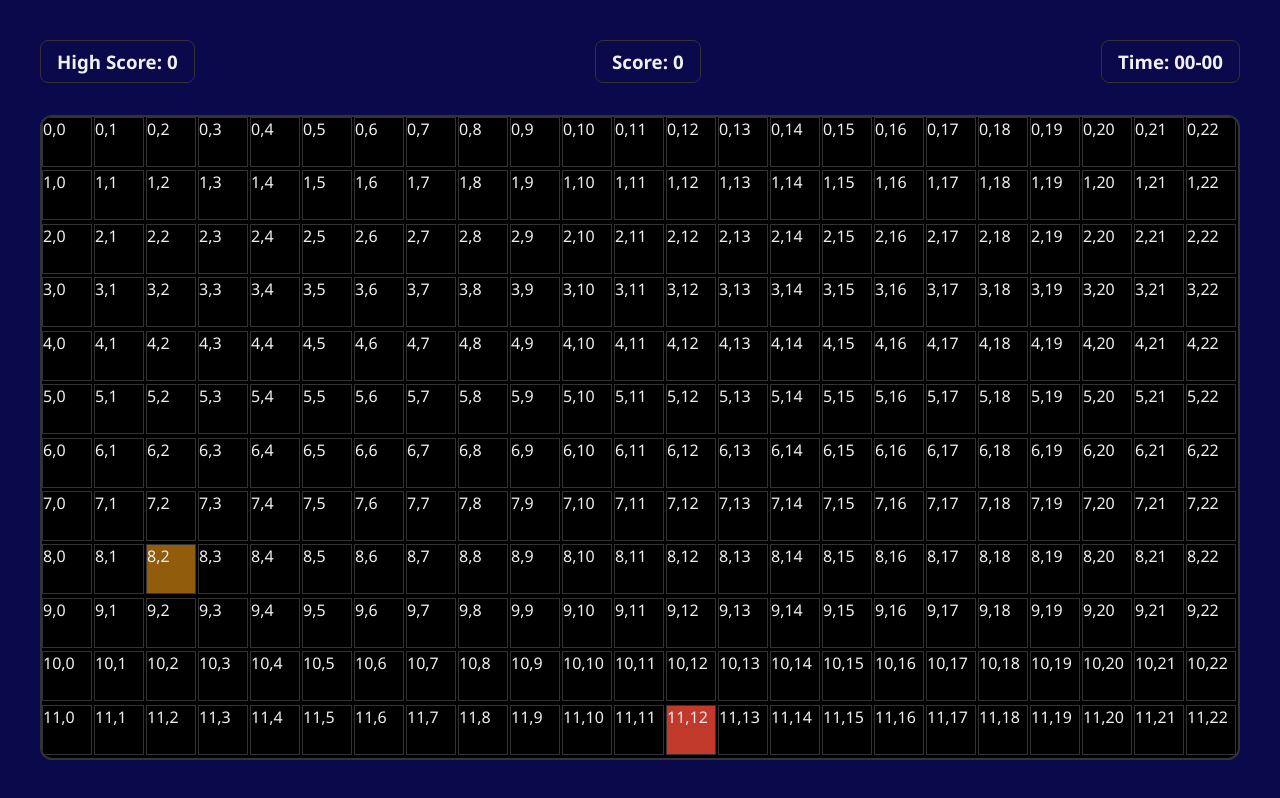
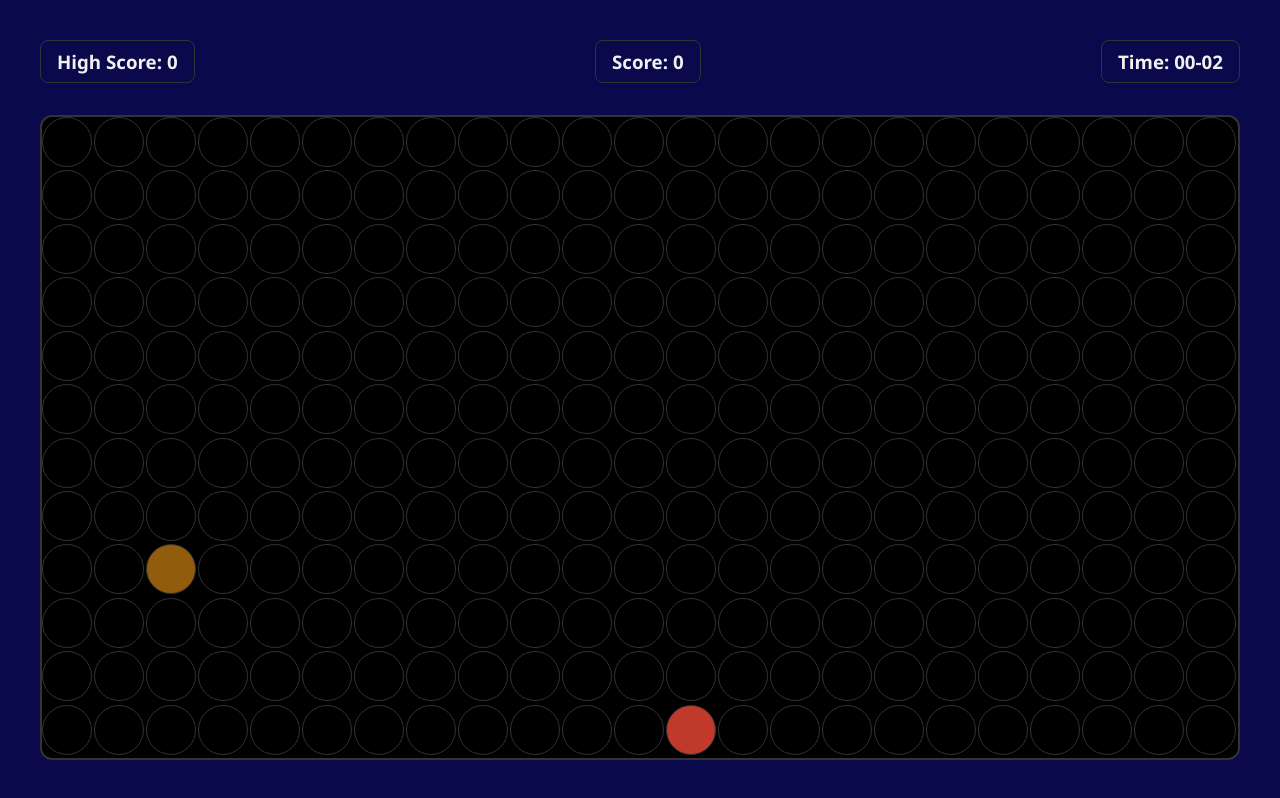
Before and after one commit to mdsajib50/snake-game, a plain HTML site: page index.html in a window 1280 px wide. Both pictures are taken after a click on the button "Start Game". Drawn offline with Linux system fonts and the light colour scheme.

Commit message:
add timer and update

```diff
--- a/script.js
+++ b/script.js
@@ -22,6 +22,7 @@ const blockHeight = 50;
 const rows = Math.floor(board.clientHeight / blockHeight);
 const cols = Math.floor(board.clientWidth / blockWidth);
 
+let timerIntervalId=null;
 let intervalId=null;
 let food = {x: Math.floor(Math.random() * rows), y: Math.floor(Math.random() * cols)};
 
@@ -39,7 +40,6 @@ for (let row = 0; row < rows; row++) {
         const block = document.createElement('div');
         block.classList.add('block');
         board.appendChild(block);
-        block.innerText = `${row},${col}`;
         blocks[`${row},${col}`] = block;
     }
 
@@ -107,6 +107,16 @@ startButton.addEventListener('click', () => {
     render();
 }, 400);
 
+    timerIntervalId = setInterval(() => {
+        const[minutes, seconds] = time.split('-').map(Number);
+        let totalSeconds = minutes * 60 + seconds + 1;
+        const mins = String(Math.floor(totalSeconds / 60)).padStart(2, '0');
+        const secs = String(totalSeconds % 60).padStart(2, '0');
+
+        time = `${mins}-${secs}`;
+        timeElement.innerText = time;
+    }, 1000);
+
 });
 
 console.log(`snake after inter: ${snake}`);
--- a/style.css
+++ b/style.css
@@ -34,6 +34,8 @@ html, body{
     --border-radius-lg: 16px;
     --border-radius-xl: 20px;
     --border-radius-2xl: 24px;
+    --border-radius-3xl: 28px;
+    --border-radius-full: 50%;
 
 }
 html{
@@ -97,6 +99,7 @@ section .infos{
     height: 50px;
     width: 50px;
     border: 1px solid var(--border-color);
+    border-radius: var(--border-radius-full);
 
 }
  .filled{
```
